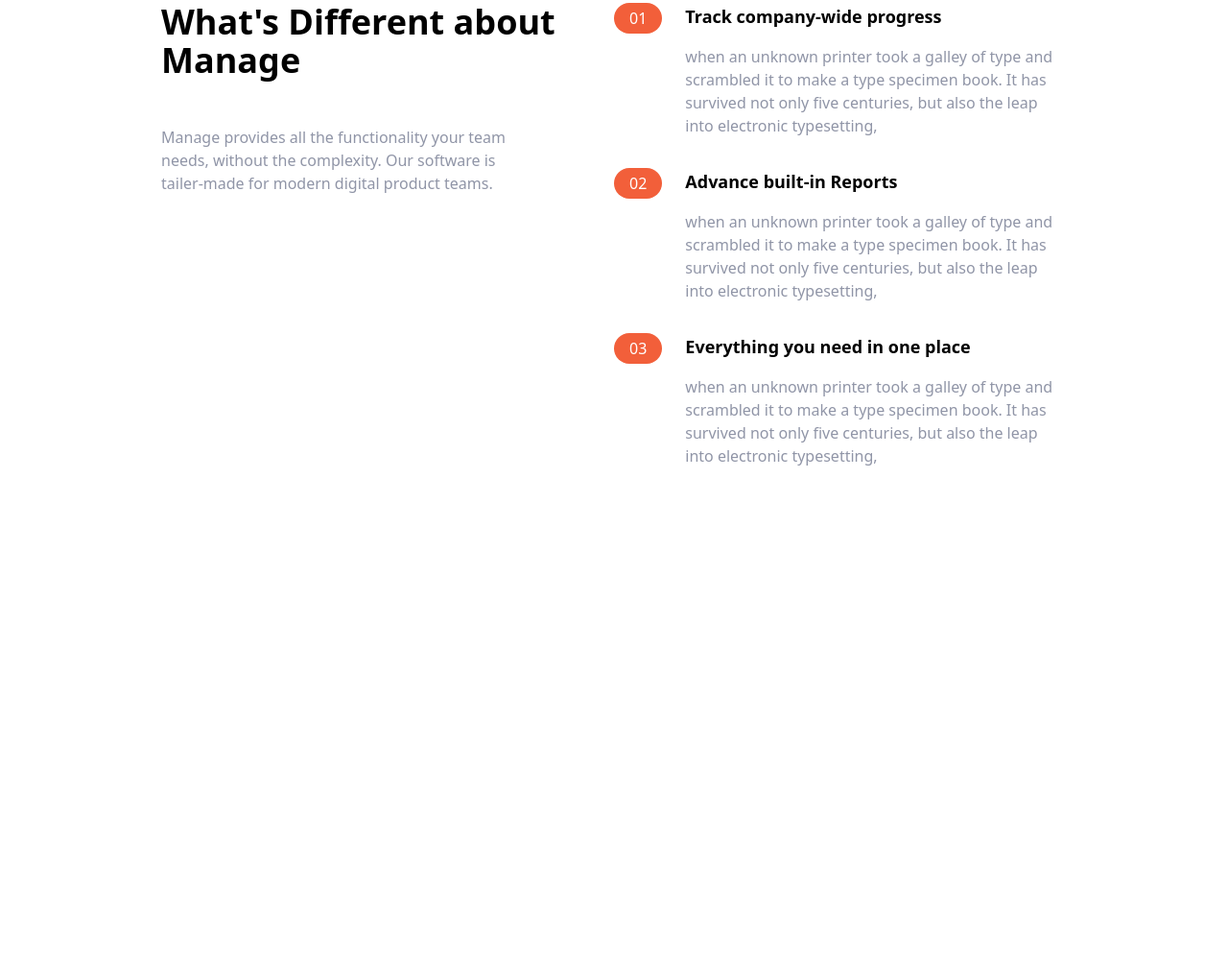
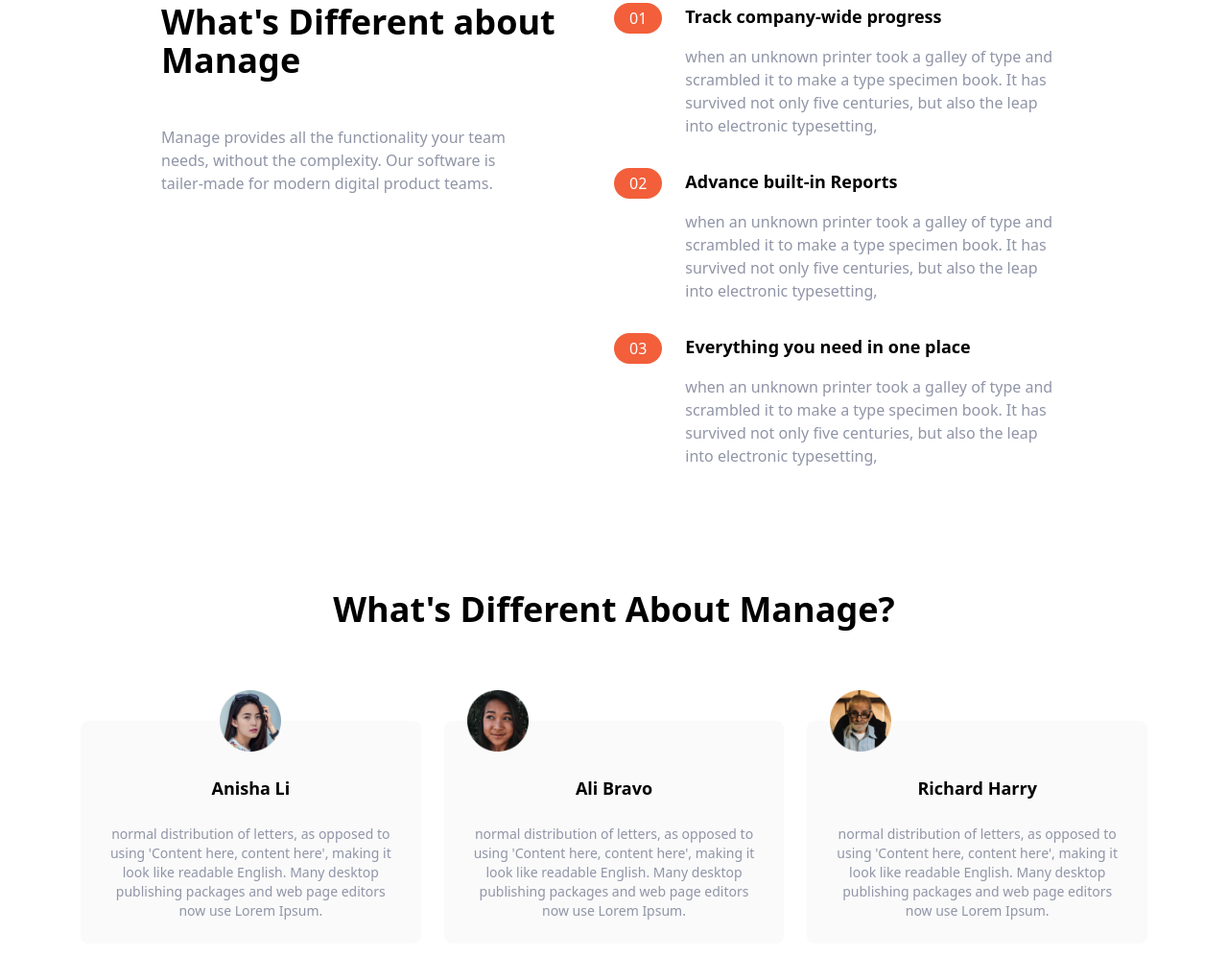
Before and after one commit to 1983shiv/ruffjs, a website: page index.html in a window 1280 px wide. Shown: the part 653-1650 px from the top of the page at 96% size. Before the commit the page ends 1172 px from the top, so only its background shows below. Drawn offline with Linux system fonts and the light colour scheme.

Commit message:
added testimonial section

```diff
--- a/index.html
+++ b/index.html
@@ -130,7 +130,44 @@
         </div>
     </div>
     <!-- Testimonials -->
-    <section id="testimonials"></section>
+    <section id="testimonials">
+        <!-- flex container -->
+        <div class="max-w-6xl px-5 mx-auto mt-32 text-center">
+            <h2 class="text-4xl font-bold text-center">
+                What's Different About Manage?
+            </h2>
+            <!-- Testimonials container -->
+            <div class="flex flex-col mt-24 md:flex-row md:space-x-6">
+                <!-- Testimonials 01 -->
+                <div class="flex flex-col items-center p-6 space-y-6 rounded-lg bg-veryLightGray md:w-1/3">
+                    <img src="img/avatar-anisha.png" class="w-16 -mt-14" alt="Anisha">
+                    <h5 class="text-lg font-bold">Anisha Li</h5>
+                    <p class="text-sm text-darkGrayishBlue">
+                        normal distribution of letters, as opposed to using 'Content here, content here', making it look like readable English. Many desktop publishing packages and web page editors now use Lorem Ipsum.
+                    </p>
+                </div>
+
+                <!-- Testimonials 02 -->
+                <div class="hidden flex flex-col items-center p-6 space-y-6 rounded-lg bg-veryLightGray md:w-1/3 md:block">
+                    <img src="img/avatar-ali.png" class="w-16 -mt-14" alt="Ali">
+                    <h5 class="text-lg font-bold">Ali Bravo</h5>
+                    <p class="text-sm text-darkGrayishBlue">
+                        normal distribution of letters, as opposed to using 'Content here, content here', making it look like readable English. Many desktop publishing packages and web page editors now use Lorem Ipsum.
+                    </p>
+                </div>
+
+                <!-- Testimonials 03 -->
+                <div class="hidden flex flex-col items-center p-6 space-y-6 rounded-lg bg-veryLightGray md:w-1/3 md:block">
+                    <img src="img/avatar-richard.png" class="w-16 -mt-14" alt="Richard">
+                    <h5 class="text-lg font-bold">Richard Harry</h5>
+                    <p class="text-sm text-darkGrayishBlue">
+                        normal distribution of letters, as opposed to using 'Content here, content here', making it look like readable English. Many desktop publishing packages and web page editors now use Lorem Ipsum.
+                    </p>
+                </div>
+
+            </div>
+        </div>
+    </section>
     <div class="mb-8"></div>
 </body>
 
```
Also changed, not shown: css/styles.css.
